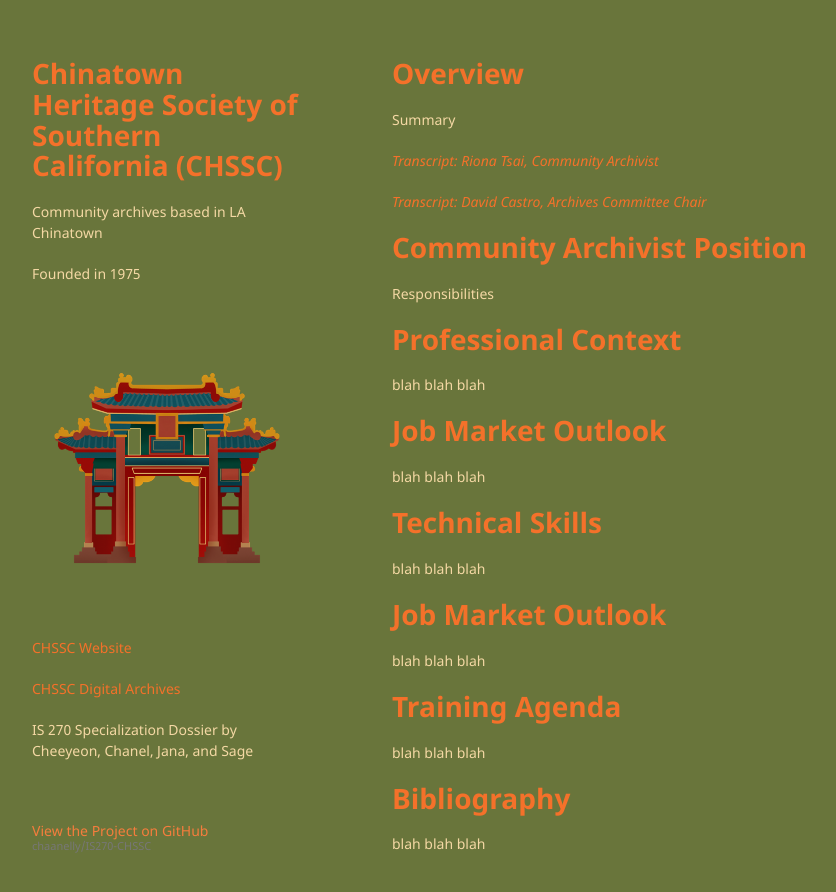
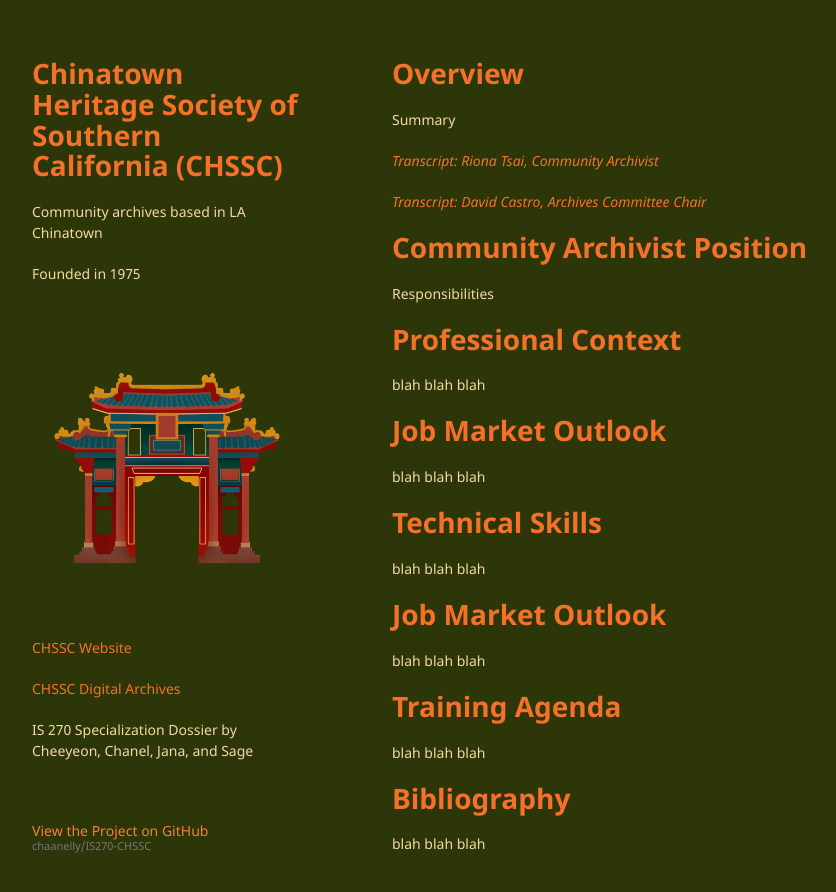
Before and after one commit to chaanelly/IS270-CHSSC, a Jekyll site: the page built from index.md, in a window 1280 px wide and 924 px high. Shown: the top 892 px of the window, without its empty margins (178-1014 px from the left). Built offline with Jekyll 4.4.1, drawn with Linux system fonts in a browser that asks for light colours; our own code applies the rules of GitHub Pages for plain Markdown files.

Commit message:
Change background color to #2D3608

```diff
--- a/assets/css/style.scss
+++ b/assets/css/style.scss
@@ -5,7 +5,7 @@
 
 /* Background colour of the whole page */
 body {
-  background-color: #69753B;
+  background-color: #2D3608;
 }
 
 /* Main text colour */
@@ -30,7 +30,7 @@ a:hover {
 
 /* The sidebar/header background */
 header {
-  background-color: #69753B;
+  background-color: #2D3608;
 }
 
 /* Sidebar text and links */
```
